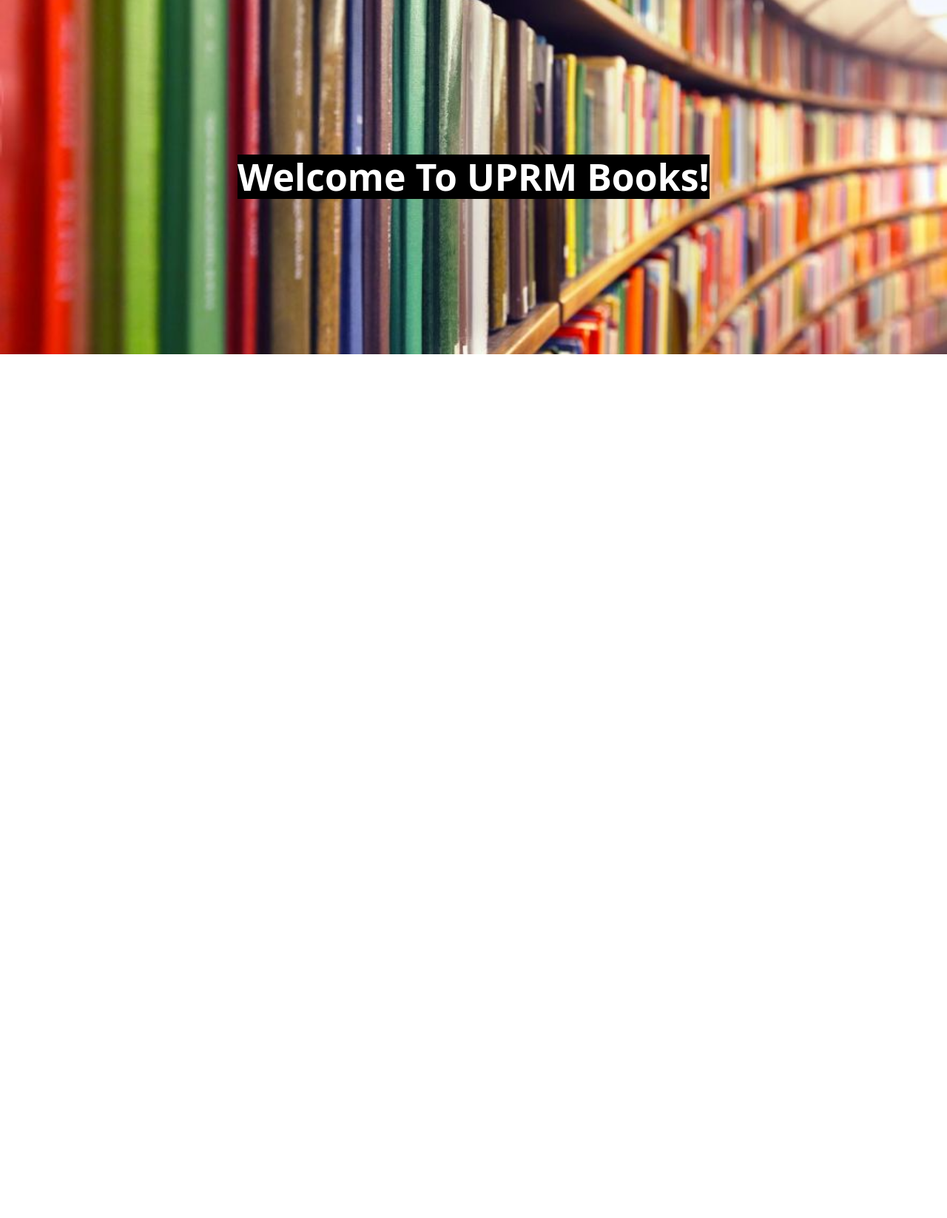
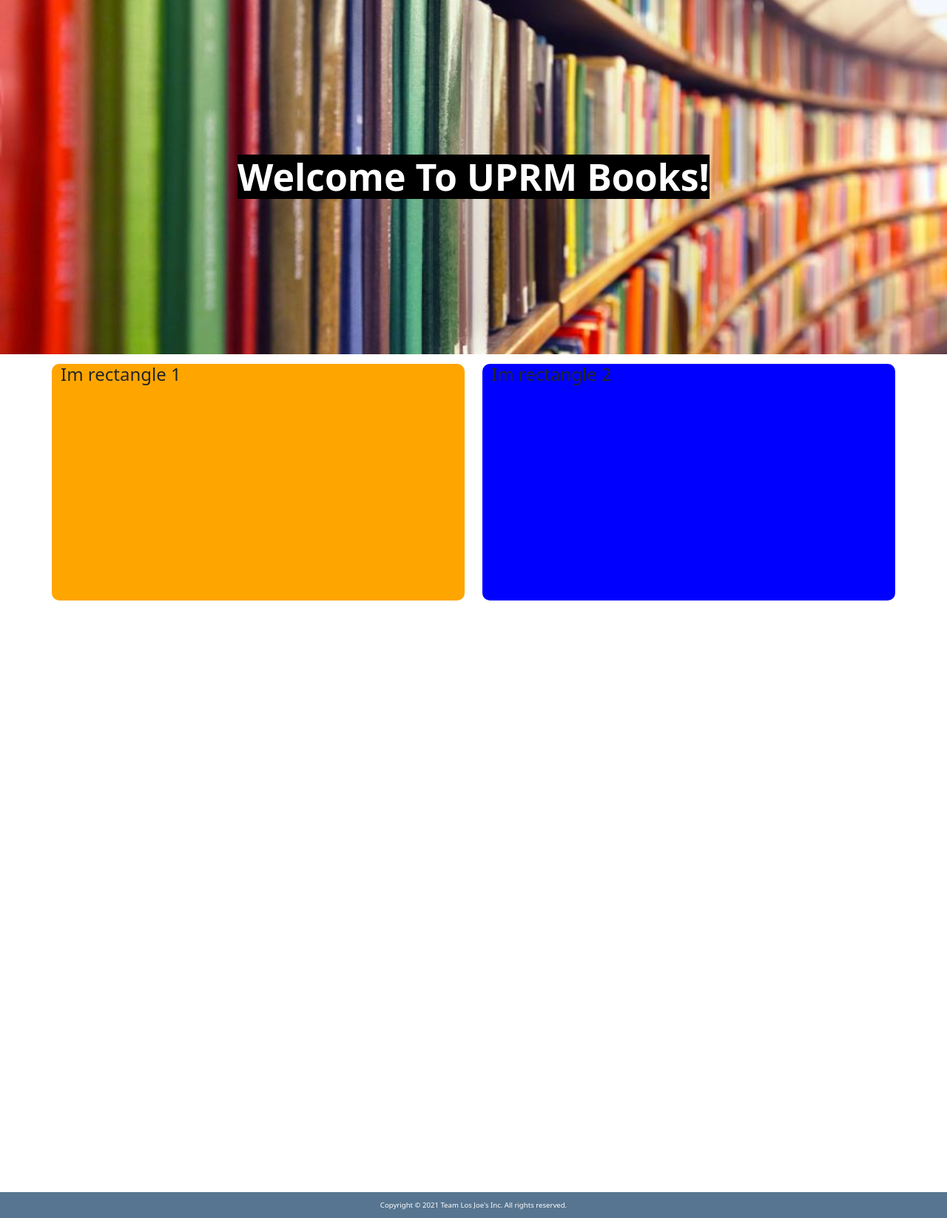
Before and after one commit to uprm-inso-4116-2021-2022-s1/semester-project-team-los-joes, a Flask app: page / in a window 1280 px wide. Shown: the part 77-1724 px from the top of the page at 74% size. Before the commit the page ends 556 px from the top, so only its background shows below. Run offline with Flask 2, Linux system fonts and the light colour scheme; parts of the project's set-up code (start-up, migrations or seed data) failed here and were passed over; some libraries are stand-ins or nearby versions.

Commit message:
Added content to homePage.A footer was implemented

```diff
--- a/app/static/home.css
+++ b/app/static/home.css
@@ -3,6 +3,8 @@
     background-color: green;
 }
 
+body{
+}
 
 .welcome-container{
     background-image: url('/static/src/images/books-shelf-home.jpeg');
@@ -11,6 +13,7 @@
     background-position: center;
     position: relative;
     background-size: cover;
+    /* margin-top: 0.8em; */
 }
 
 .center-welcome{
@@ -19,3 +22,42 @@
    font-size: 50px;
    background-color: black;
 }
+
+
+.test2{
+    margin-top: 0.8em;
+    /* background-color: red;
+    height: 30em; */
+}
+
+.orange{
+    background-color: orange;
+}
+
+.blue{
+    background-color: blue;
+}
+
+.rect-size{
+    border-radius: 10px;
+    height: 20em;
+}
+
+.row div:first-of-type{
+    margin-right: 1.5em;
+}
+
+footer{
+    margin-top: 50em;
+    height: 2.2em;
+    background-color: #577590;
+    display: flex;
+    align-items: center;
+    justify-content: center;
+}
+
+footer h6{
+    color: white;
+    font-size: 0.6em;
+    margin-bottom: 0;
+}
--- a/app/templates/base.html
+++ b/app/templates/base.html
@@ -55,5 +55,5 @@
 
     {% endblock %}
 </body>
-<footer></footer>
+
 </html>
--- a/app/templates/home.html
+++ b/app/templates/home.html
@@ -42,15 +42,33 @@
     <a href="{{ url_for('books') }}">Books</a> -->
 
       <div class="welcome-container">
-
-        <h1 class="center-welcome position-absolute top-50 start-50 translate-middle">
-          Welcome To UPRM Books!
-        </h1>
-
+            <h1 class="center-welcome position-absolute top-50 start-50 translate-middle">
+              Welcome To UPRM Books!
+            </h1>
       </div>
 
-      <div>
-
+      <div class="test2">
+                <div class="container">
+                  <div class="row">
+                        <div class="rect-size col orange">
+                              <div>
+                                <h4>Im rectangle 1</h4>
+                              </div>
+                        </div>
+                        <div class="rect-size col blue">
+                            <div>
+                              <h4>Im rectangle 2</h4>
+                            </div>
+                        </div>
+                  </div>
+                </div>
       </div>
 
+
+
+    <footer>
+        <h6>
+          Copyright © 2021 Team Los Joe's Inc. All rights reserved.
+        </h6>
+    </footer>
 {% endblock %}
```
